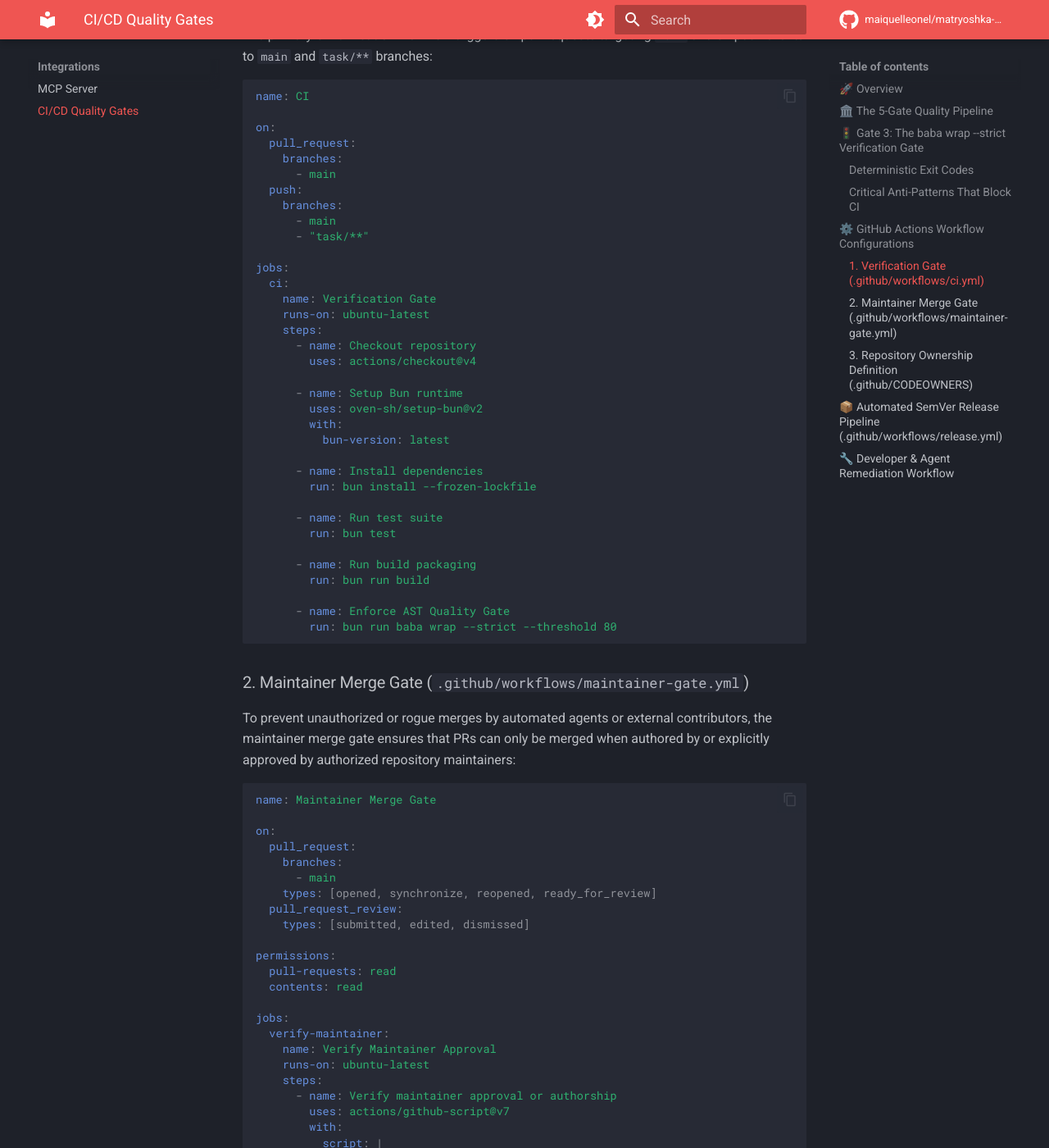
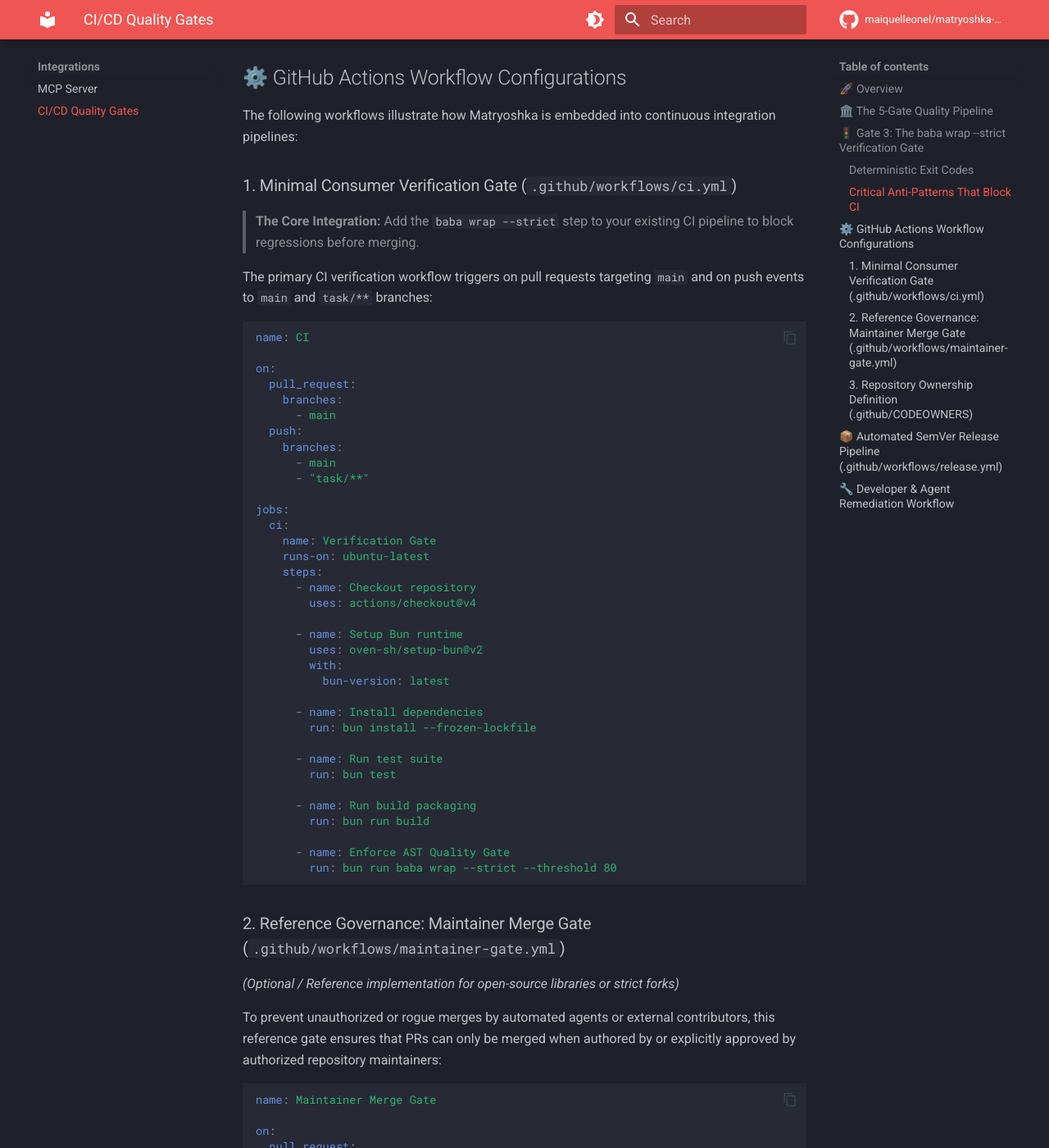
Before and after one commit to maiquelleonel/matryoshka-harness, an MkDocs documentation site: the page built from docs/guide/integrations/ci-cd-gates.md, in a window 1280 px wide and 1400 px high, scrolled down 1875 px. Shown: the whole window at 82% size. Built offline with MkDocs 1.6.1 and Material for MkDocs 9.7.7, drawn with Linux system fonts in a browser that asks for light colours; comment, search, counter and statistics services are not loaded; some of the changed text lies outside the part shown.

Commit message:
docs(ci-cd): clarify pragmatic consumer adoption focusing on Gate 3 vs reference maintainer governance

````diff
--- a/docs/guide/integrations/ci-cd-gates.md
+++ b/docs/guide/integrations/ci-cd-gates.md
@@ -9,6 +9,9 @@ Enforce mathematical governance, AST anti-pattern prevention, and maintainer bra
 AI coding agents accelerate software development, but unchecked code generation introduces subtle vulnerabilities, missing assertions, and context drift. Matryoshka-Harness provides a multi-tiered **CI/CD Quality Gate Pipeline** designed to intercept security hazards, unverified test suites, and unauthorized merges before code reaches production.
 
 By integrating `baba wrap --strict` into CI runners, teams establish an automated, non-negotiable threshold for repository health and code safety.
+
+> 💡 **Pragmatic Adoption (Gate 3 in Any Project):**
+> For 99% of consumer repositories adopting Matryoshka-Harness, **Gate 3 (`baba wrap --strict`)** is the only required gate to prevent regressions and AI-slop. Gates 1 and 2 represent your own linter/test suite, while Gates 4 and 5 illustrate our reference open-source repository governance (maintainer merge checks and automated SemVer packaging).
 
 ---
 
@@ -56,7 +59,10 @@ baba wrap --strict --threshold 80
 
 ## ⚙️ GitHub Actions Workflow Configurations
 
-### 1. Verification Gate (`.github/workflows/ci.yml`)
+The following workflows illustrate how Matryoshka is embedded into continuous integration pipelines:
+
+### 1. Minimal Consumer Verification Gate (`.github/workflows/ci.yml`)
+> **The Core Integration:** Add the `baba wrap --strict` step to your existing CI pipeline to block regressions before merging.
 
 The primary CI verification workflow triggers on pull requests targeting `main` and on push events to `main` and `task/**` branches:
 
@@ -98,9 +104,10 @@ jobs:
         run: bun run baba wrap --strict --threshold 80
 ```
 
-### 2. Maintainer Merge Gate (`.github/workflows/maintainer-gate.yml`)
+### 2. Reference Governance: Maintainer Merge Gate (`.github/workflows/maintainer-gate.yml`)
+*(Optional / Reference implementation for open-source libraries or strict forks)*
 
-To prevent unauthorized or rogue merges by automated agents or external contributors, the maintainer merge gate ensures that PRs can only be merged when authored by or explicitly approved by authorized repository maintainers:
+To prevent unauthorized or rogue merges by automated agents or external contributors, this reference gate ensures that PRs can only be merged when authored by or explicitly approved by authorized repository maintainers:
 
 ```yaml
 name: Maintainer Merge Gate
````
